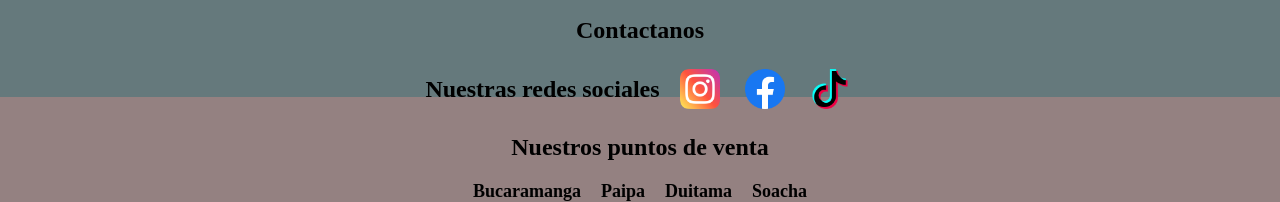
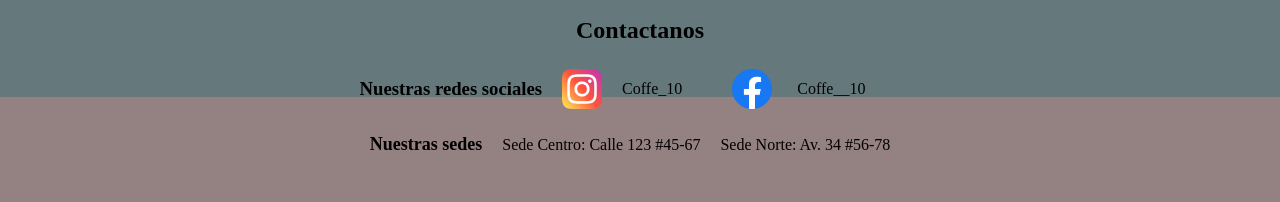
Before and after one commit to Kanny26/Flexbox_grid1, a plain HTML site: page index.html in a window 1280 px wide. Shown: the part 830-1032 px from the top of the page. After the commit the page ends 985 px from the top, so only its background shows below. Drawn offline with Linux system fonts and the light colour scheme.

Commit message:
Se corrigio la estructura del footer

```diff
--- a/index.html
+++ b/index.html
@@ -62,21 +62,27 @@
       </div>
 
   </main>
-  <footer>
-    <h2>Contactanos</h2>
+<footer>
+  <h2>Contactanos</h2>
+  <div> <!-- columna 1: redes sociales -->
+    <h3>Nuestras redes sociales</h3>
     <div>
-      <h2>Nuestras redes sociales</h2>
-        <img src="img/instagram.png">
-        <img src="img/facebook.png">
-        <img src="img/tik-tok.png">
+      <img src="img/instagram.png" alt="Instagram">
+      <p>Coffe_10</p>
     </div>
-    <h2>Nuestros puntos de venta</h2>
     <div>
-      <h3>Bucaramanga</h3>
-      <h3>Paipa</h3>
-      <h3>Duitama</h3>
-      <h3>Soacha</h3>
+      <img src="img/facebook.png" alt="Facebook">
+      <p>Coffe__10</p>
     </div>
-  </footer>
+  </div>
+
+  <div> <!-- columna 2: sedes -->
+    <h3>Nuestras sedes</h3>
+    <p>Sede Centro: Calle 123 #45-67</p>
+    <p>Sede Norte: Av. 34 #56-78</p>
+  </div>
+</footer>
+
+
 </body>
 </html>
```
